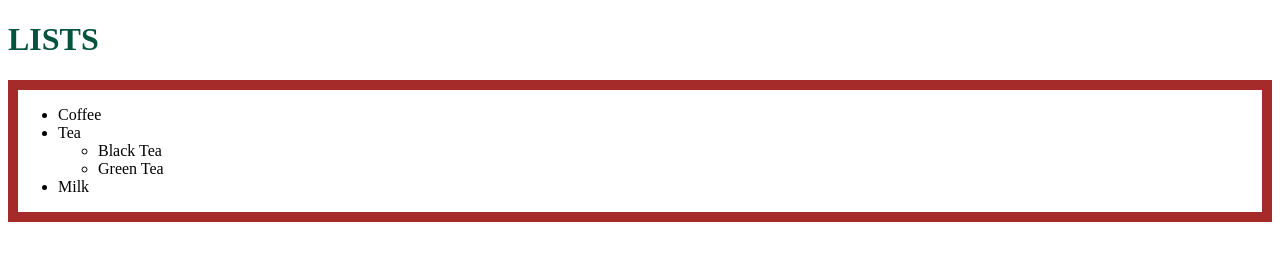
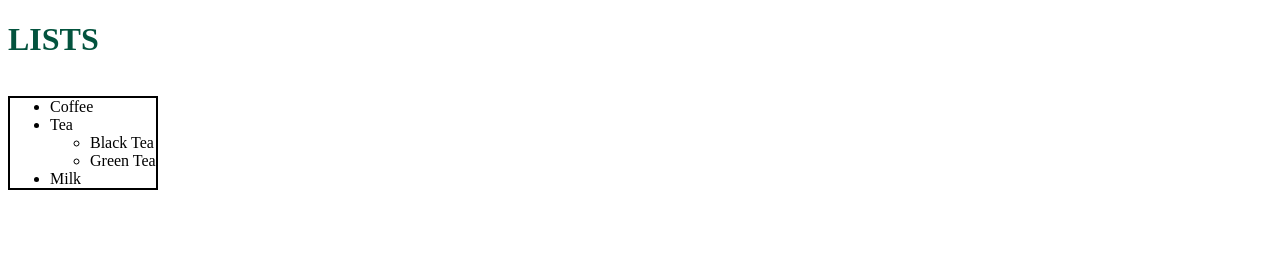
Before and after one commit to Chanduuu1/MERN_Tasks, a plain HTML site: page Task2.html in a window 1280 px wide. Drawn offline with Linux system fonts and the light colour scheme.

Commit message:
make it more better later

```diff
--- a/Task2.css
+++ b/Task2.css
@@ -1,3 +1,10 @@
 #lHead{
     color: rgb(3, 83, 62);
 }
+.con{
+    display: flex;
+
+}
+#out{
+    border: 2px solid black;
+}
--- a/Task2.html
+++ b/Task2.html
@@ -8,8 +8,8 @@
 </head>
 <body>
     <h1 id="lHead"> LISTS </h1>
-    <div style="border: 10px solid brown;">
-        <ul>
+    <div class="con">
+        <ul id="out">
             <li> Coffee </li>
             <li> Tea </li>
             <ul>
```
